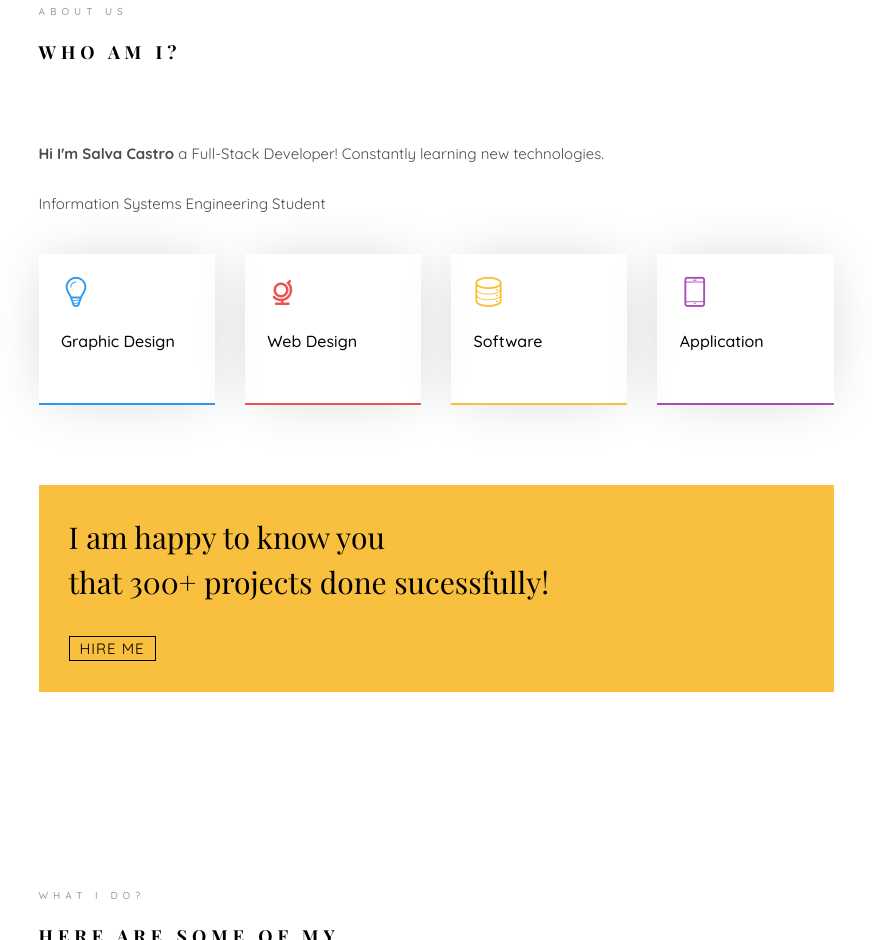
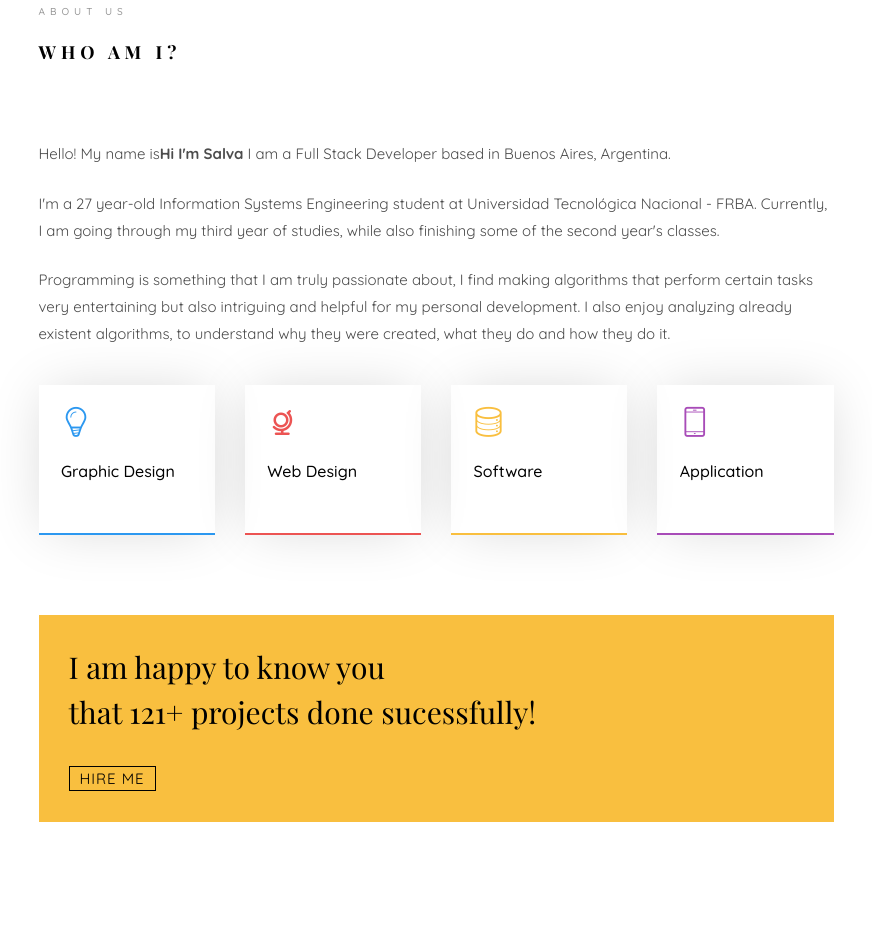
Before and after one commit to salvador-castro/myWeb, a plain HTML site: page index.html in a window 1280 px wide. Shown: the part 1007-1947 px from the top of the page, without its empty margins (354-1226 px from the left). Drawn offline with nearby package versions, Linux system fonts and the light colour scheme; files whose address does not match are found by name; a web font is replaced by a local one.

Commit message:
Some features

```diff
--- a/index.html
+++ b/index.html
@@ -3,7 +3,7 @@
 	<head>
 	<meta charset="utf-8">
 	<meta http-equiv="X-UA-Compatible" content="IE=edge">
-	<title>Salva Castro</title>
+	<title>Salva Castro - Full-Stack Developer</title>
 	<meta name="viewport" content="width=device-width, initial-scale=1">
 	<meta name="description" content="" />
 	<meta name="keywords" content="" />
@@ -129,7 +129,6 @@ Copyright <script>document.write(new Date().getFullYear());</script> All rights
 				  	</ul>
 			  	</div>
 			</section>
-
 			<section class="salvacastro-about" data-section="about">
 				<div class="salvacastro-narrow-content">
 					<div class="row">
@@ -139,8 +138,9 @@ Copyright <script>document.write(new Date().getFullYear());</script> All rights
 									<div class="about-desc">
 										<span class="heading-meta">About Us</span>
 										<h2 class="salvacastro-heading">Who Am I?</h2>
-										<p><strong>Hi I'm Salva Castro</strong> a Full-Stack Developer! Constantly learning new technologies.</p>
-										<p>Information Systems Engineering Student</p>
+										<p>Hello! My name is<strong>Hi I'm Salva</strong> I am a Full Stack Developer based in Buenos Aires, Argentina.</p>
+										<p>I'm a 27 year-old Information Systems Engineering student at Universidad Tecnológica Nacional - FRBA. Currently, I am going through my third year of studies, while also finishing some of the second year's classes.</p>
+										<p>Programming is something that I am truly passionate about, I find making algorithms that perform certain tasks very entertaining but also intriguing and helpful for my personal development. I also enjoy analyzing already existent algorithms, to understand why they were created, what they do and how they do it.</p>
 									</div>
 								</div>
 							</div>
@@ -173,7 +173,7 @@ Copyright <script>document.write(new Date().getFullYear());</script> All rights
 							<div class="row">
 								<div class="col-md-12 animate-box" data-animate-effect="fadeInLeft">
 									<div class="hire">
-										<h2>I am happy to know you <br>that 300+ projects done sucessfully!</h2>
+										<h2>I am happy to know you <br>that 121+ projects done sucessfully!</h2>
 										<a href="#" class="btn-hire" data-nav-section="contact">Hire me</a>
 									</div>
 								</div>
@@ -182,9 +182,6 @@ Copyright <script>document.write(new Date().getFullYear());</script> All rights
 					</div>
 				</div>
 			</section>
-
-
-
 			<section class="salvacastro-services" data-section="services">
 				<div class="salvacastro-narrow-content">
 					<div class="row">
```
